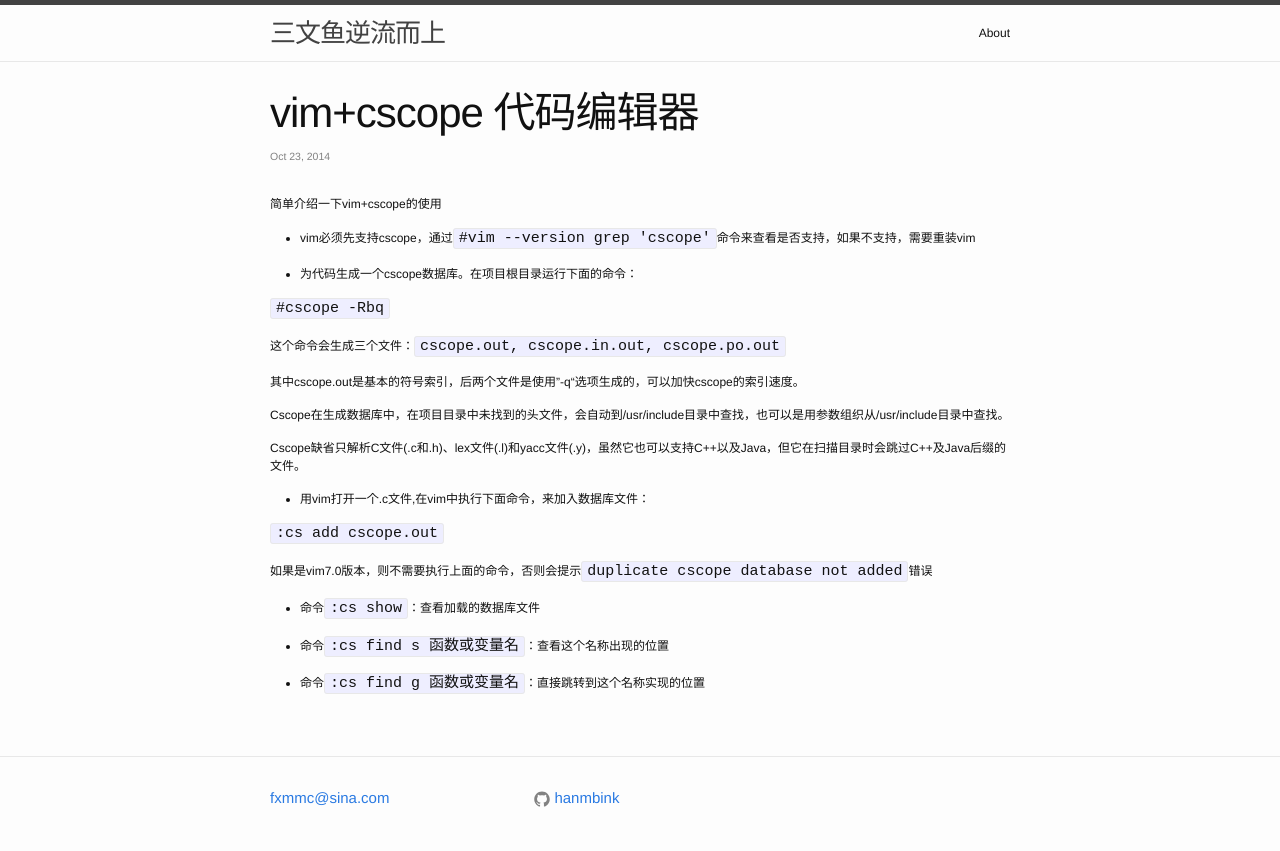
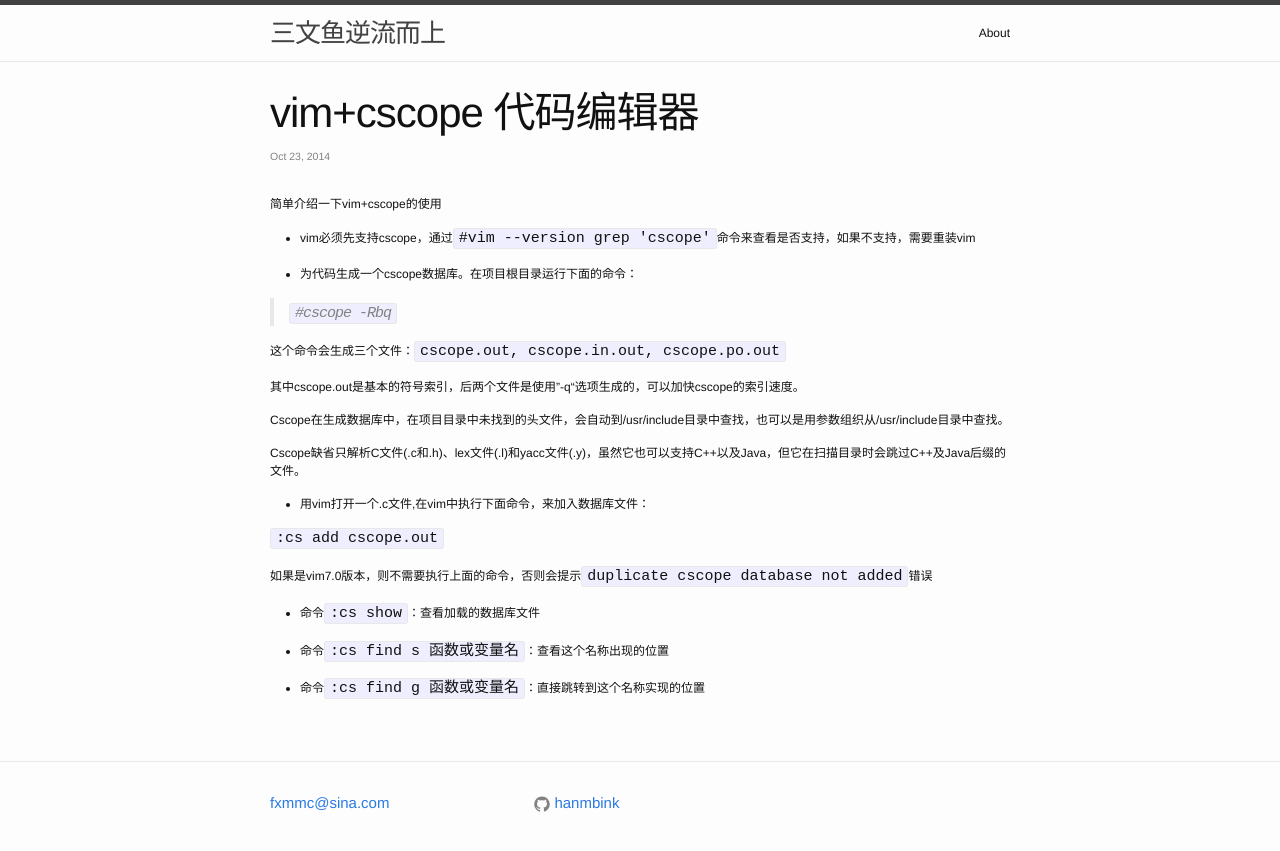
Before and after one commit to binkwang/hanmbink.github.io, a Jekyll site: the page built from _posts/2014-10-23-vim+Cscope.markdown, in a window 1280 px wide. Shown: the top 851 px of the page. Built offline with Jekyll 4.4.1, drawn with Linux system fonts in a browser that asks for light colours.

Commit message:
add new blog

```diff
--- a/_posts/2014-10-23-vim+Cscope.markdown
+++ b/_posts/2014-10-23-vim+Cscope.markdown
@@ -11,7 +11,7 @@ categories: [技术,Linux]
 
 * 为代码生成一个cscope数据库。在项目根目录运行下面的命令：
 
-`#cscope -Rbq`
+>`#cscope -Rbq`
 
 这个命令会生成三个文件：`cscope.out, cscope.in.out, cscope.po.out`
 
```
